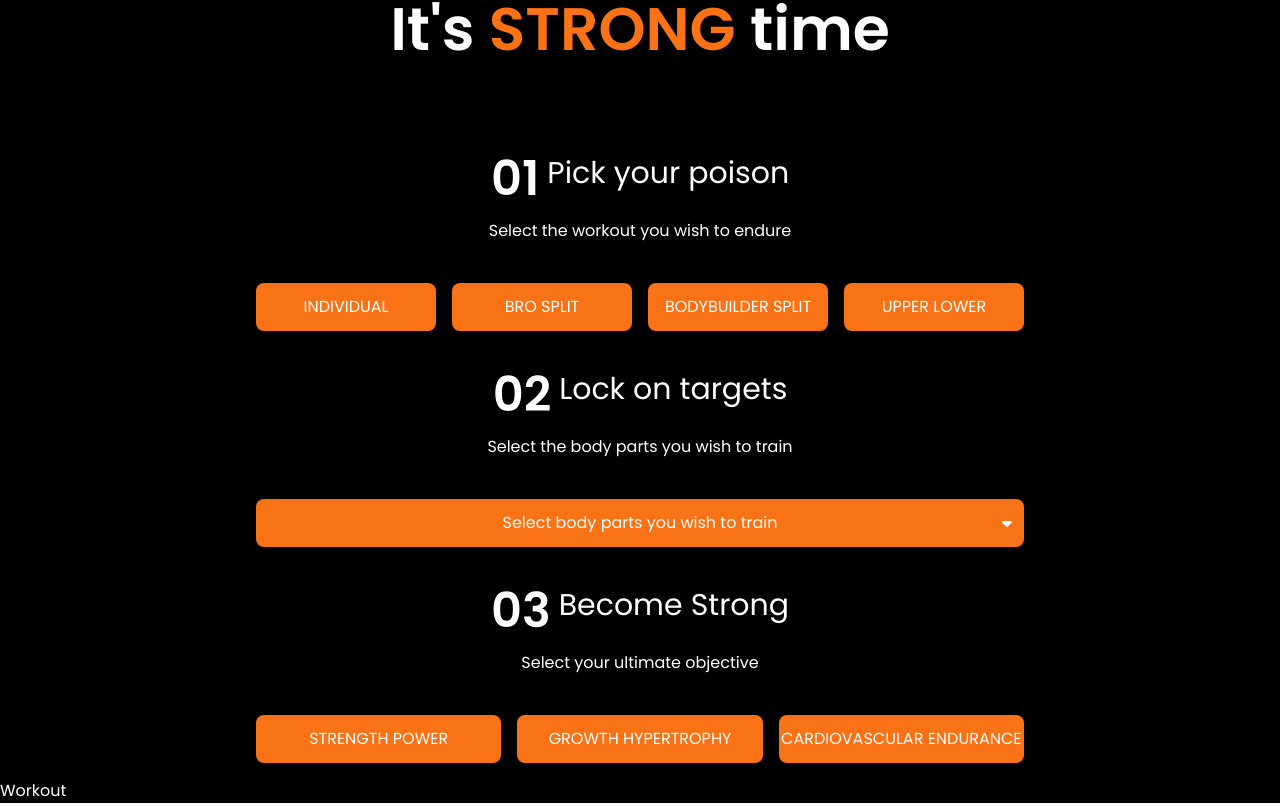
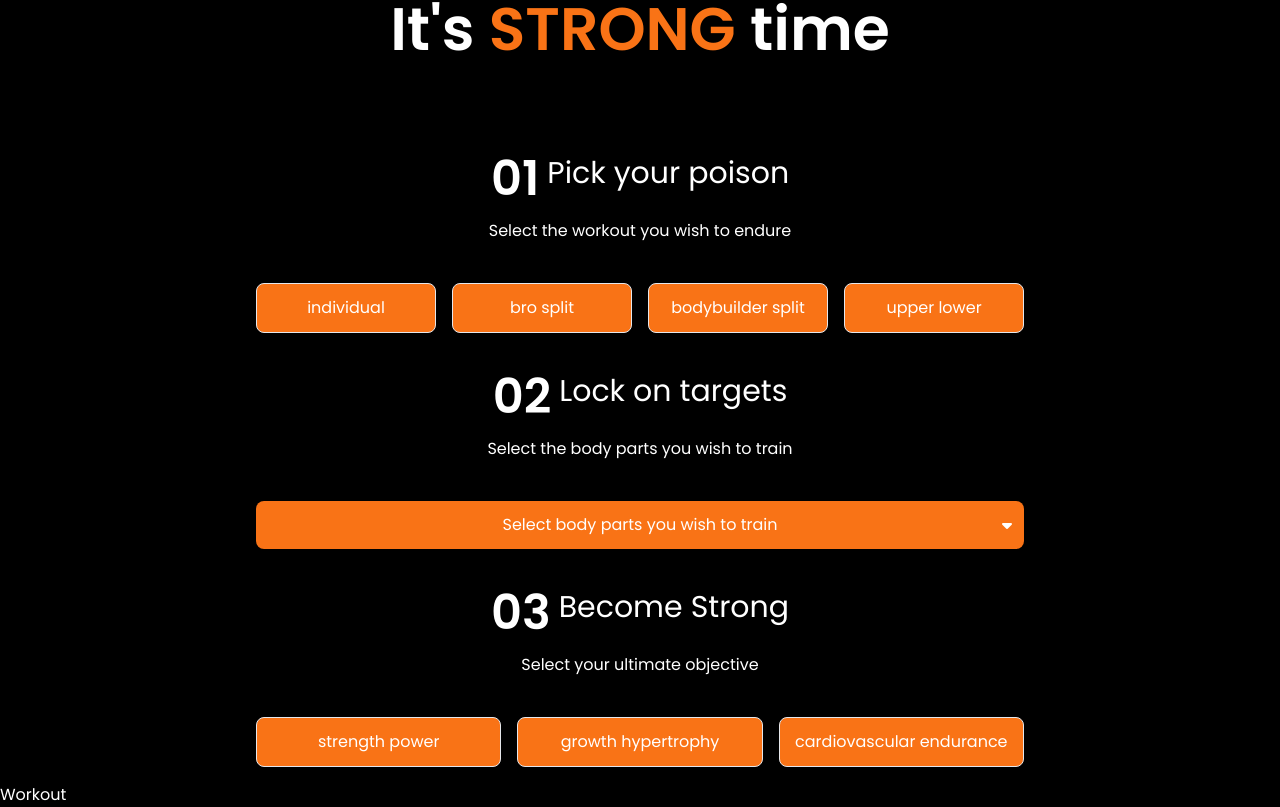
Before and after one commit to paulalextech/1896-lifts, a React (Vite) app: page / in a window 1280 px wide. Shown: the part 873-1680 px from the top of the page. Built offline with nearby package versions, Linux system fonts and the light colour scheme.

Commit message:
set goal function

```diff
--- a/src/components/Generator.jsx
+++ b/src/components/Generator.jsx
@@ -1,6 +1,7 @@
 import React, { useState } from 'react';
 import SectionWrapper from './SectionWrapper';
 import { SCHEMES, WORKOUTS } from '../utils/exerciseList';
+// import Button from './Button';
 
 function Header(props) {
 	const { index, title, description } = props;
@@ -21,7 +22,7 @@
 	const [showModal, setShowModal] = useState(false);
 	const [poison, setPoison] = useState('individual');
 	const [muscles, setMuscles] = useState([]);
-	const [goals, setGoals] = useState('strength_power');
+	const [goal, setGoal] = useState('strength_power');
 	// let showModal = false;
 
 	function toggleModal() {
@@ -43,7 +44,13 @@
 				{Object.keys(WORKOUTS).map((type, typeIndex) => {
 					return (
 						<button
-							className="bg-orange-500 duration-200 hover:bg-purple-600 py-3 rounded-lg uppercase"
+							onClick={() => {
+								setPoison(type);
+							}}
+							className={
+								'bg-orange-500 border duration-200 hover:border-blue-600 hover:bg-purple-600 py-3 rounded-lg uppercase' +
+								(type === poison ? 'border-blue-600 ' : 'border-blue-400 ')
+							}
 							key={typeIndex}
 						>
 							<p>{type.replaceAll('_', ' ')}</p>
@@ -65,7 +72,20 @@
 					<p>Select body parts you wish to train</p>
 					<i className="fa-solid absolute right-3 top-1/2 -translate-y-1/2 fa-caret-down"></i>{' '}
 				</button>
-				{showModal && <div>modal</div>}
+				{showModal && (
+					<div className="flex flex-col px-3 pb-3">
+						{(poison === 'individual'
+							? WORKOUTS[poison]
+							: Object.keys(WORKOUTS[poison])
+						).map((muscleGroup, muscleGroupIndex) => {
+							return (
+								<button key={muscleGroupIndex}>
+									<p>{muscleGroup}</p>
+								</button>
+							);
+						})}
+					</div>
+				)}
 			</div>
 			<Header
 				index={'03'}
@@ -77,7 +97,13 @@
 				{Object.keys(SCHEMES).map((scheme, schemeIndex) => {
 					return (
 						<button
-							className="bg-orange-500 duration-200 hover:bg-purple-600 py-3 rounded-lg uppercase"
+							onClick={() => {
+								setGoal(scheme);
+							}}
+							className={
+								'bg-orange-500 border duration-200 hover:border-blue-600 hover:bg-purple-600 py-3 rounded-lg uppercase' +
+								(scheme === goal ? 'border-blue-600 ' : 'border-blue-400 ')
+							}
 							key={schemeIndex}
 						>
 							<p>{scheme.replaceAll('_', ' ')}</p>
--- a/src/components/Hero.jsx
+++ b/src/components/Hero.jsx
@@ -23,7 +23,7 @@
 				strong, mobile, multi-directional and upheld the highest regard for self
 				development.
 			</p>
-			<button className="px-8 py-3 rounded-lg bg-orange-500 uppercase border-solid hover:bg-purple-600">
+			<button className="px-8 py-3 rounded-lg bg-orange-500 uppercase border-solid border hover:border-blue-600 hover:bg-purple-600">
 				<p>I accept the quest</p>
 			</button>
 		</div>
```
